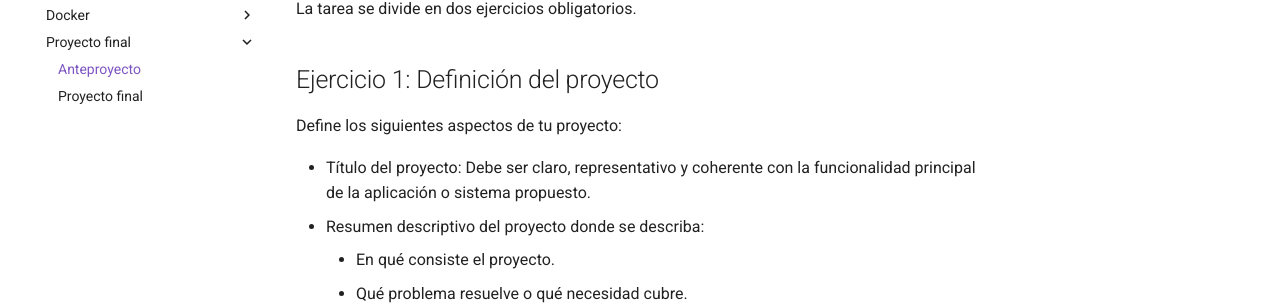
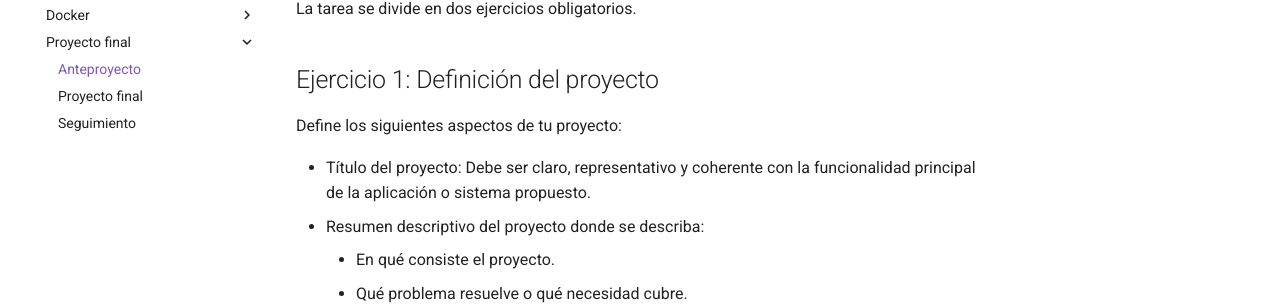
Before and after one commit to Joperpu/pi2526, an MkDocs documentation site: the page built from docs/anteproyecto.md, in a window 1280 px wide. Shown: the part 276-583 px from the top of the page. Built offline with MkDocs 1.6.1 and Material for MkDocs 9.7.7, drawn with Linux system fonts in a browser that asks for light colours.

Commit message:
Seguimiento

```diff
--- a/mkdocs.yml
+++ b/mkdocs.yml
@@ -37,6 +37,7 @@ nav:
   - Proyecto final:
     - Anteproyecto: anteproyecto.md
     - Proyecto final: proyecto.md
+    - Seguimiento: assets/seguimiento.pdf
 
 copyright: "2026 José María Pérez Puentes - Licencia CC BY-NC-SA 4.0"
 
```
Also changed, not shown: 1 other file.
